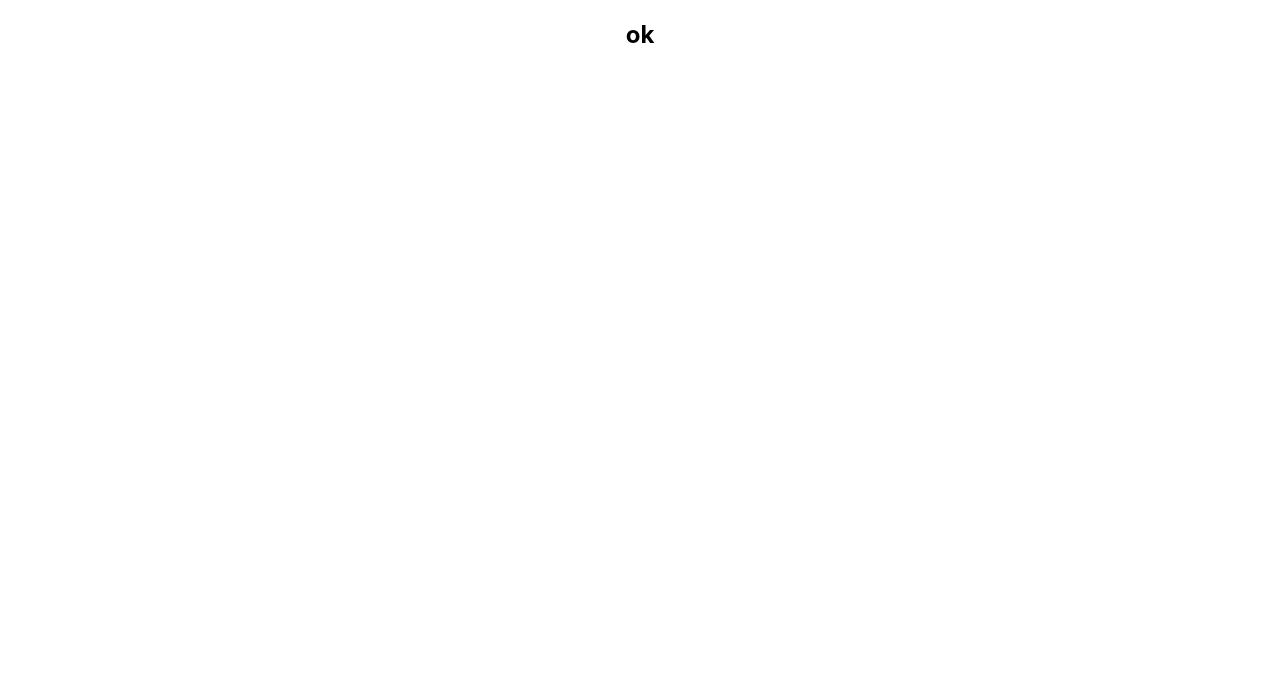
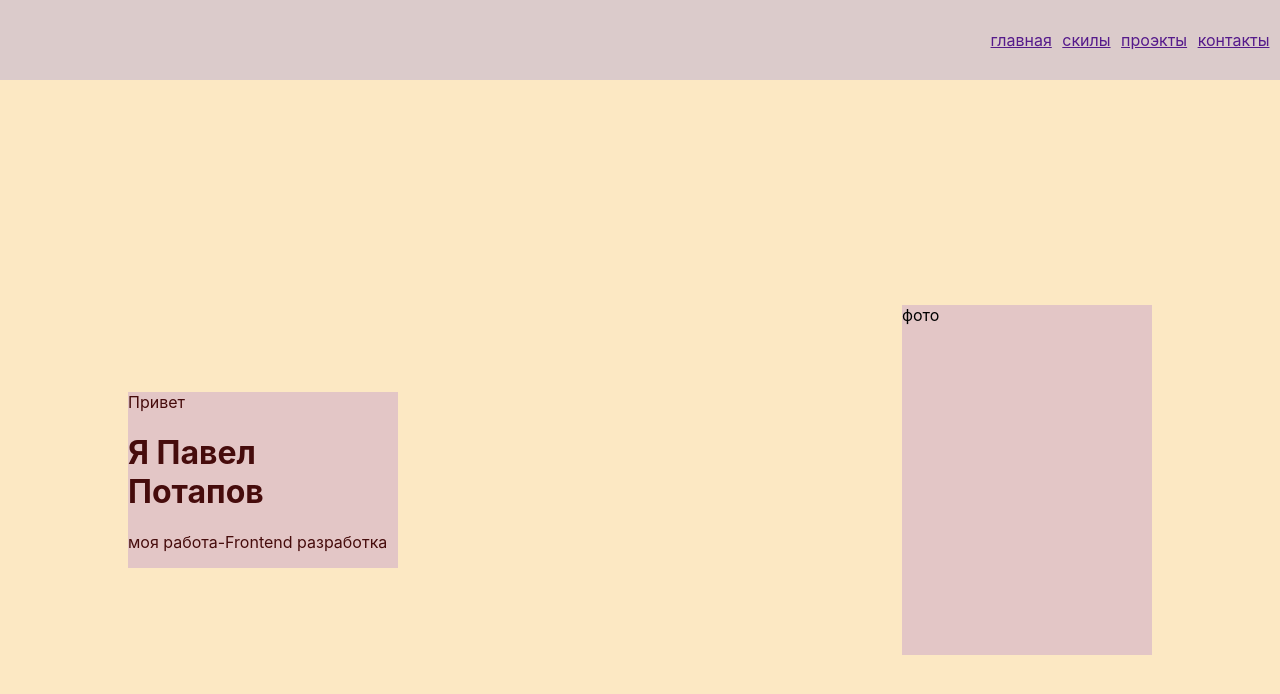
Before and after one commit to pavelminsk1979/Portfolio, a React (Create React App) app: page / in a window 1280 px wide. Shown: the top 694 px of the page. Built offline with nearby package versions, Linux system fonts and the light colour scheme.

Commit message:
main blok

```diff
--- a/src/App.css
+++ /dev/null
@@ -1,38 +0,0 @@
-.App {
-  text-align: center;
-}
-
-.App-logo {
-  height: 40vmin;
-  pointer-events: none;
-}
-
-@media (prefers-reduced-motion: no-preference) {
-  .App-logo {
-    animation: App-logo-spin infinite 20s linear;
-  }
-}
-
-.App-header {
-  background-color: #282c34;
-  min-height: 100vh;
-  display: flex;
-  flex-direction: column;
-  align-items: center;
-  justify-content: center;
-  font-size: calc(10px + 2vmin);
-  color: white;
-}
-
-.App-link {
-  color: #61dafb;
-}
-
-@keyframes App-logo-spin {
-  from {
-    transform: rotate(0deg);
-  }
-  to {
-    transform: rotate(360deg);
-  }
-}
--- a/src/App.tsx
+++ b/src/App.tsx
@@ -1,12 +1,15 @@
 import React from 'react';
-import './App.css';
+import {Header} from "./header/Header";
+import {Main} from "./mainBlok/Main";
+
 
 function App() {
-  return (
-    <div className="App">
-   <h2>ok</h2>
-    </div>
-  );
+    return (
+        <div>
+            <Header/>
+            <Main/>
+        </div>
+    );
 }
 
 export default App;
--- /dev/null
+++ b/src/header/Header.module.css
@@ -0,0 +1,7 @@
+.generalFrame{
+    height: 80px;
+    background-color: #dbcbcb;
+    display: flex;
+    justify-content: flex-end;
+    align-items: center;
+}
--- /dev/null
+++ b/src/header/Header.tsx
@@ -0,0 +1,13 @@
+import React from 'react';
+import st from './Header.module.css';
+import {Navigator} from "../navigator/Navigator";
+
+
+export const Header = () => {
+    return (
+        <div className={st.generalFrame}>
+            <Navigator/>
+
+        </div>
+    )
+}
--- /dev/null
+++ b/src/mainBlok/Main.module.css
@@ -0,0 +1,25 @@
+.mainBlok {
+    height: 100vh;
+    background-color: #fce8c3;
+}
+
+.container {
+    height: 100%;
+    width: 80%;
+    margin: 0 auto;
+    display: flex;
+    align-items: center;
+    justify-content: space-between;
+}
+
+.name {
+    width: 270px;
+    background-color: #e3c6c6;
+    color: #460c0c;
+}
+
+.foto {
+    width: 250px;
+    height: 350px;
+    background-color: #e3c6c6;
+}
--- /dev/null
+++ b/src/mainBlok/Main.tsx
@@ -0,0 +1,18 @@
+import React from 'react';
+import st from './Main.module.css';
+
+
+export const Main = () => {
+    return (
+        <div className={st.mainBlok}>
+            <div className={st.container}>
+            <div className={st.name}>
+                <span>Привет</span>
+                <h1>Я Павел Потапов</h1>
+                <p>моя работа-Frontend разработка</p>
+                </div>
+            <div className={st.foto}>фото</div>
+            </div>
+        </div>
+    )
+}
--- /dev/null
+++ b/src/navigator/Navigator.module.css
@@ -0,0 +1,5 @@
+.frame{
+    width: 300px;
+    display: flex;
+    justify-content: space-evenly;
+}
--- /dev/null
+++ b/src/navigator/Navigator.tsx
@@ -0,0 +1,14 @@
+import React from 'react';
+import st from './Navigator.module.css';
+
+
+export const Navigator = () => {
+    return(
+        <div className={st.frame}>
+            <a href="">главная</a>
+            <a href="">скилы</a>
+            <a href="">проэкты</a>
+            <a href="">контакты</a>
+        </div>
+    )
+}
```
